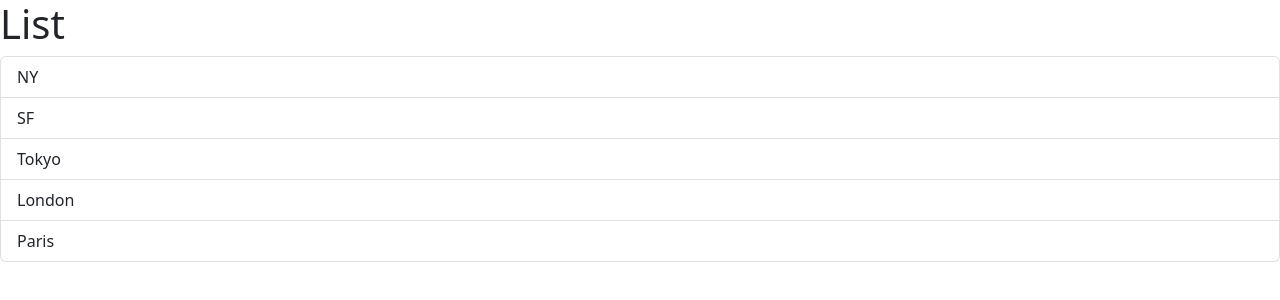
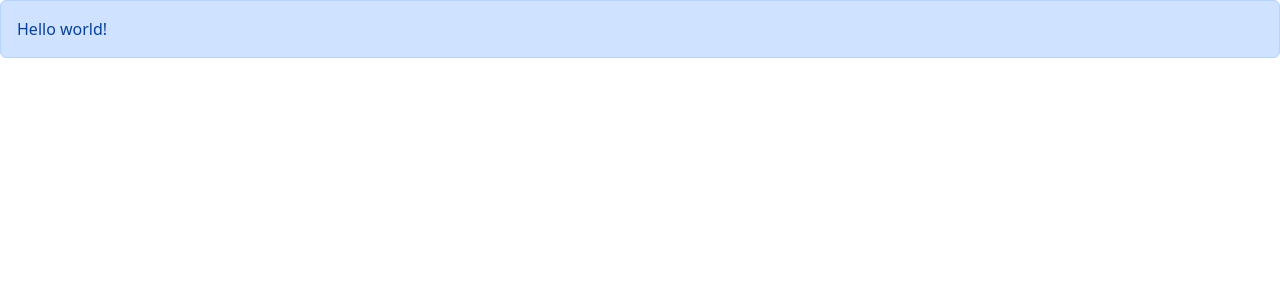
Before and after one commit to pancholiu/mosh-react, a React (Vite) app: page / in a window 1280 px wide. Shown: the top 300 px of the page. Built offline with nearby package versions, Linux system fonts and the light colour scheme.

Commit message:
Building Components: 12 - Inspecting Components with React Dev Tools

```diff
--- a/src/App.tsx
+++ b/src/App.tsx
@@ -1,7 +1,13 @@
-import ListGroup from "./components/ListGroup";
+import Alert from "./components/Alert";
 
 function App() {
-  return <div><ListGroup /></div>
+  return (
+    <div className="alert alert-primary">
+      <Alert>
+        Hello <span>world!</span>
+      </Alert>
+    </div>
+  );
 }
 
 export default App;
--- /dev/null
+++ b/src/components/Alert.tsx
@@ -0,0 +1,11 @@
+import { ReactNode } from "react";
+
+interface Props {
+  children: ReactNode;
+}
+
+const Alert = ({ children }: Props) => {
+  return <div>{children}</div>;
+};
+
+export default Alert;
--- a/src/components/ListGroup.tsx
+++ b/src/components/ListGroup.tsx
@@ -1,18 +1,32 @@
-import { MouseEvent } from "react";
+import { useState } from "react";
 
-function ListGroup() {
-  let items = ["NY", "SF", "Tokyo", "London", "Paris"];
+interface Props {
+  items: string[];
+  heading: string;
+  onSelectItem: (item: string) => void;
+}
 
-  // Event handler
-  const handleClick = (event: MouseEvent) => console.log(event);
+function ListGroup({ items, heading, onSelectItem }: Props) {
+  const [selectedIndex, setSelectedIndex] = useState(-1);
 
   return (
     <>
-      <h1>List</h1>
+      <h1>{heading}</h1>
       {items.length === 0 && <p>No item found</p>}
       <ul className="list-group">
         {items.map((item, index) => (
-          <li className="list-group-item" key={item} onClick={handleClick}>
+          <li
+            className={
+              selectedIndex === index
+                ? "list-group-item active"
+                : "list-group-item"
+            }
+            key={item}
+            onClick={() => {
+              setSelectedIndex(index);
+              onSelectItem(item);
+            }}
+          >
             {item}
           </li>
         ))}
```
